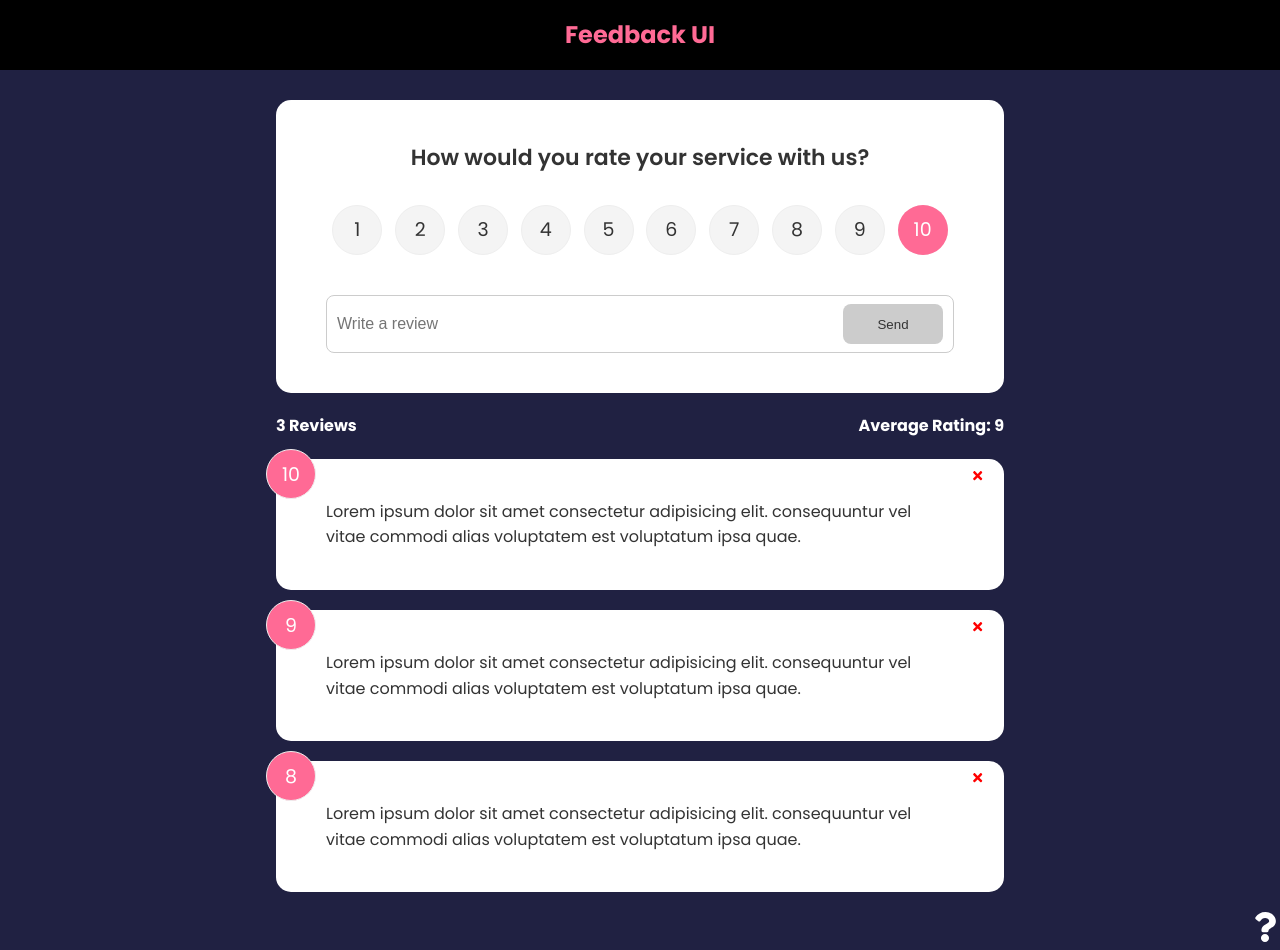
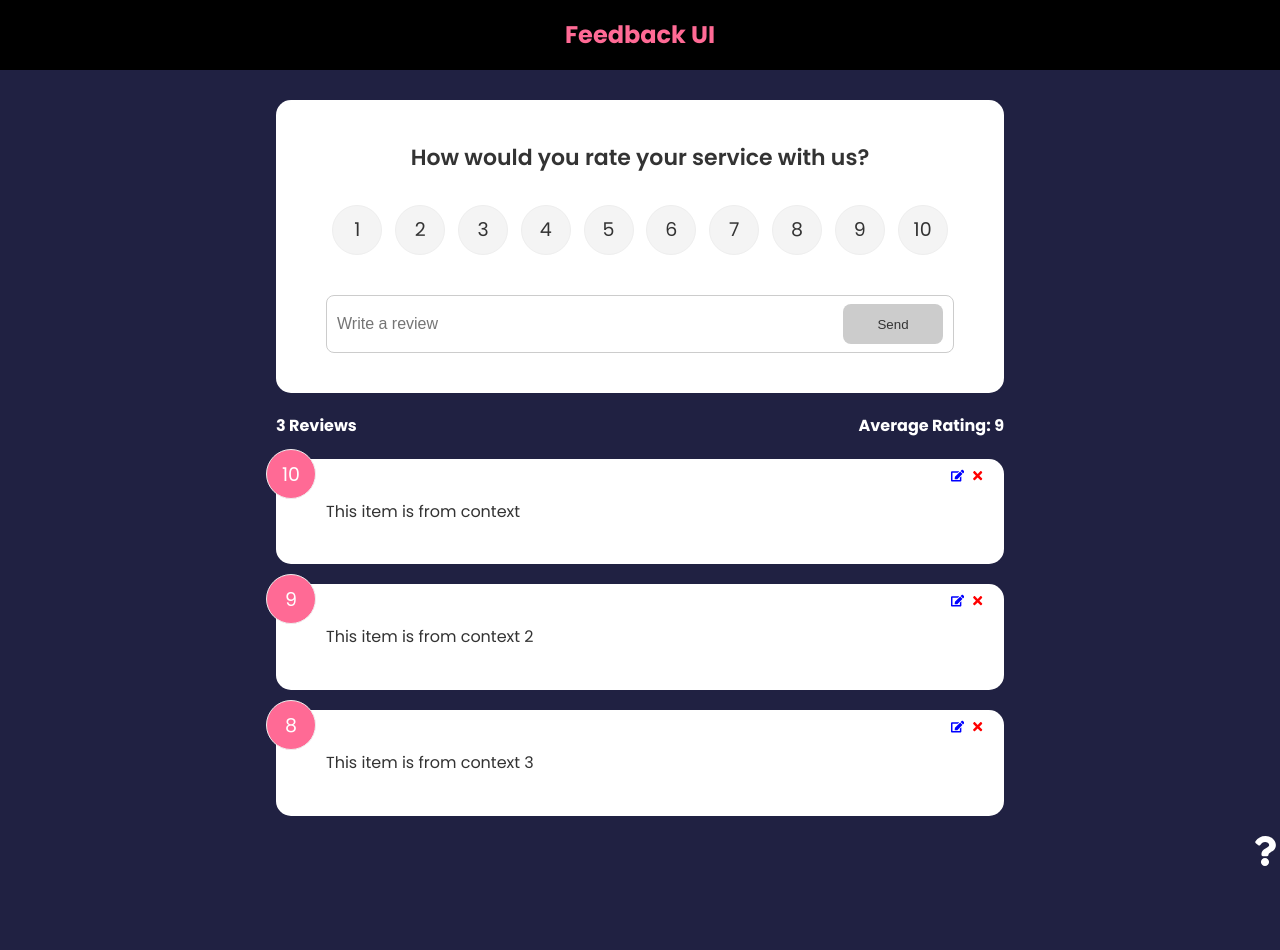
Before and after one commit to bllsglm/FeedBack-App, a React (Vite) app: page / in a window 1280 px wide. After the commit the page ends 873 px from the top, so only its background shows below. Built offline with nearby package versions, Linux system fonts and the light colour scheme.

Commit message:
Add Update Feeedback Functionality

```diff
--- a/src/App.tsx
+++ b/src/App.tsx
@@ -1,37 +1,17 @@
-import FeedbackData from './data/FeedbackData';
-import { useState } from 'react';
+
 import FeedbackList from './components/FeedbackList';
 import FeedbackStats from './components/FeedbackStats';
 import FeedbackForm from './components/FeedbackForm';
 
 
-
 function App() {
-  interface Feedback {
-    id: string | number;
-    text: string;
-    rating: number;
-  }
-
-  const [feedback, setFeedback] = useState<Feedback[]>(FeedbackData);
-
-  const deleteFeedback = (id:number)=> {
-    if(window.confirm('Are you sure you want to delete?')){
-      setFeedback(feedback.filter(feedback => feedback.id !== id))
-    }
-  }
-
-  const addFeedback =(newFeedback: Feedback)=> {
-    setFeedback([newFeedback,...feedback])
-    console.log(newFeedback);
-  }
 
   return (
     <>
       <div className="container">
-        <FeedbackForm handleAdd = {addFeedback}/>
-        <FeedbackStats feedback={feedback}/>
-        <FeedbackList feedback={feedback} handleDelete={deleteFeedback}/>
+        <FeedbackForm />
+        <FeedbackStats/>
+        <FeedbackList />
       </div>
     </>
   )
--- a/src/components/FeedbackForm.tsx
+++ b/src/components/FeedbackForm.tsx
@@ -1,16 +1,25 @@
-import { useState } from 'react';
+import { useState, useEffect } from 'react';
 import Card from './shared/Card';
 import Button from './shared/Button';
 import RatingSelect from './RatingSelect';
 import { v4 as uuidv4 } from 'uuid';
+import { useContext } from 'react';
+import FeedbackContext from './context/FeedbackContext';
 
 
-type HandleAddProps = (feedback: {id:string|number; text: string; rating: number }) => void;
-
-
-const FeedbackForm = ({handleAdd}: {handleAdd: HandleAddProps}) => {
+const FeedbackForm = () => {
   const [text, setText] = useState('')
   const [rating, setRating] = useState(10)
+
+  const { addFeedback, feedBackEdit, updateFeedback } = useContext(FeedbackContext)!
+
+  useEffect(()=>{
+    if(feedBackEdit.edit === true ){
+      setText(feedBackEdit.item.text)
+      setRating(feedBackEdit.item.rating)
+    }
+  },[feedBackEdit])
+
 
   const handleTextChange = (event: React.ChangeEvent<HTMLInputElement>) => {
     setText(event.target.value)
@@ -26,7 +35,13 @@ const FeedbackForm = ({handleAdd}: {handleAdd: HandleAddProps}) => {
         id,
       };
       newFeedback.id= uuidv4()
-      handleAdd(newFeedback)
+
+      if(feedBackEdit.edit === true ){
+        updateFeedback(feedBackEdit.item.id, newFeedback)
+      }else{
+        addFeedback(newFeedback)
+      }
+
       setText('')
     }
   }
--- a/src/components/FeedbackItem.tsx
+++ b/src/components/FeedbackItem.tsx
@@ -1,20 +1,26 @@
-import { FaTimes } from "react-icons/fa";
+import { FaTimes,FaEdit } from "react-icons/fa";
 import Card from "./shared/Card";
+import { useContext } from "react";
+import FeedbackContext from "./context/FeedbackContext";
+
 
 type ItemProps = {
-  id: number;
+  id: string;
   rating: number;
   text: string;
-  handleDelete: (id:number) => void;
 };
 
-const FeedbackItem = ({id, rating, text, handleDelete}: ItemProps) => {
+const FeedbackItem = ({id, rating, text}: ItemProps) => {
+  const { deleteFeedback, editFeedback } = useContext(FeedbackContext)!
 
   return (
     <Card>
       <div className="num-display">{rating}</div>
-      <button className="close" onClick={()=>handleDelete(id)}>
+      <button className="close" onClick={()=>deleteFeedback(id)}>
         <FaTimes color="red"/>
+      </button>
+      <button onClick={()=> editFeedback({id, rating, text})} className="edit">
+        <FaEdit color="blue"/>
       </button>
       <div className="text-display">
         {text}
--- a/src/components/FeedbackList.tsx
+++ b/src/components/FeedbackList.tsx
@@ -1,18 +1,14 @@
 import FeedbackItem from './FeedbackItem';
 import {motion, AnimatePresence, easeInOut} from 'framer-motion'
+import { useContext } from 'react';
+import FeedbackContext from './context/FeedbackContext';
 
-type ItemProps = {
-  id: number |string;
-  rating: number;
-  text: string;
-};
 
-export type FeedbackListProps = {
-  feedback : ItemProps[];
-  handleDelete :(id:number)=>void
-}
 
-const FeedbackList = ({feedback, handleDelete}: FeedbackListProps) => {
+const FeedbackList = () => {
+  const {feedback} = useContext(FeedbackContext)!
+
+
   if(!feedback || feedback.length === 0){
     return <p>No Feedback Yet</p>
   }
@@ -31,7 +27,7 @@ const FeedbackList = ({feedback, handleDelete}: FeedbackListProps) => {
           <FeedbackItem
             key={item.id}
             {...item}
-            handleDelete={handleDelete}/>
+          />
         </motion.div>
       ))}
      </AnimatePresence>
--- a/src/components/FeedbackStats.tsx
+++ b/src/components/FeedbackStats.tsx
@@ -1,8 +1,8 @@
-import { FeedbackListProps } from "./FeedbackList"
+import { useContext } from "react"
+import FeedbackContext from "./context/FeedbackContext"
 
-
-const FeedbackStats = ({feedback}: FeedbackListProps) => {
-
+const FeedbackStats = () => {
+  const { feedback } = useContext(FeedbackContext)!
 
   let average: number|string = feedback.reduce((acc,cur)=> acc + cur.rating,0)/ feedback.length
 
--- a/src/components/RatingSelect.tsx
+++ b/src/components/RatingSelect.tsx
@@ -1,9 +1,19 @@
+import { useContext, useEffect } from "react"
+import FeedbackContext from "./context/FeedbackContext"
+
+
 type RatingSelectProps = {
   select: (value:number)=>void,
   selected: number
 }
 
 const RatingSelect = ({ select, selected } : RatingSelectProps) => {
+
+  const {  feedBackEdit } = useContext(FeedbackContext)!
+
+  useEffect(()=>{
+    select(feedBackEdit.item.rating)
+  },[feedBackEdit,select])
 
   const handleChange = (e: React.ChangeEvent<HTMLInputElement>) => {
     select(+e.currentTarget.value)
--- /dev/null
+++ b/src/components/context/FeedbackContext.tsx
@@ -0,0 +1,80 @@
+import { ReactNode, createContext, useState } from "react";
+
+
+export type FeedbackType = {
+  id: string;
+  text: string;
+  rating: number;
+}
+
+type FeedbackProviderType = {
+  children : ReactNode
+}
+
+type FeedbackContextType = {
+  feedback: FeedbackType[];
+  deleteFeedback: (id: string) => void;
+  addFeedback: (newFeedback: FeedbackType) => void;
+  editFeedback : (item : FeedbackType) => void;
+  feedBackEdit : {item:{text:string, rating: number, id:string}, edit: boolean};
+  updateFeedback: (id: string, updItem:FeedbackType) => void
+}
+
+const FeedbackContext = createContext< FeedbackContextType | undefined  >(undefined);
+
+
+export const  FeedbackProvider = ({children}:FeedbackProviderType) => {
+  const [feedback, setFeedback] = useState([
+    {
+      id:'1',
+      text:'This item is from context',
+      rating: 10
+    },
+    {
+      id:'2',
+      text:'This item is from context 2',
+      rating: 9
+    },
+    {
+      id:'3',
+      text:'This item is from context 3',
+      rating: 8
+    }
+  ])
+
+  const [feedBackEdit, setFeedbackEdit] = useState({
+    item :{},
+    edit : false
+  })
+
+  const updateFeedback = (id:string, updItem: FeedbackType) => {
+    setFeedback(feedback.map((item) => item.id === id ? {...item, ...updItem}: item) )
+  }
+
+
+  const editFeedback = (item:FeedbackType) => {
+    setFeedbackEdit({
+      item,
+      edit: true
+    })
+  }
+
+  const deleteFeedback = (id:string)=> {
+    if(window.confirm('Are you sure you want to delete?')){
+      setFeedback(feedback.filter(feedback => feedback.id !== id))
+    }
+  }
+
+  const addFeedback =(newFeedback:FeedbackType)=> {
+    setFeedback([newFeedback,...feedback])
+    console.log(newFeedback);
+  }
+
+  return <FeedbackContext.Provider value={{
+    feedback, deleteFeedback, addFeedback, editFeedback, feedBackEdit, updateFeedback
+  }}>
+    {children}
+  </FeedbackContext.Provider>
+}
+
+export default FeedbackContext
--- a/src/main.tsx
+++ b/src/main.tsx
@@ -7,6 +7,7 @@ import {
 } from "react-router-dom";
 import AboutPage from './pages/AboutPage';
 import Home from './pages/Home'
+import { FeedbackProvider } from './components/context/FeedbackContext';
 
 
 
@@ -21,7 +22,9 @@ const router = createBrowserRouter(
 
 ReactDOM.render(
   <React.StrictMode>
-    <RouterProvider router={router} />
+    <FeedbackProvider>
+      <RouterProvider router={router} />
+    </FeedbackProvider>
   </React.StrictMode>,
   document.getElementById('root')
 );
```
